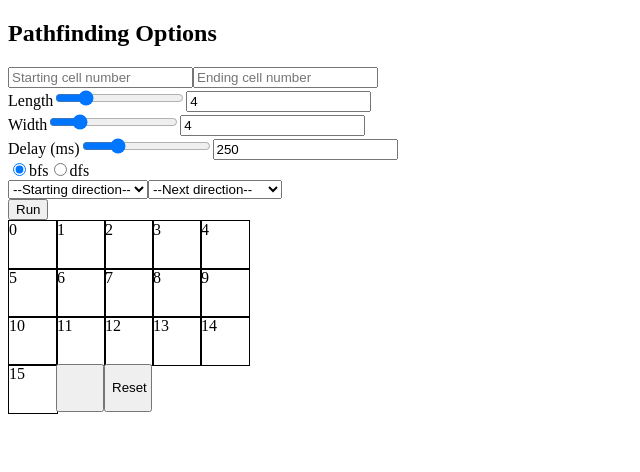
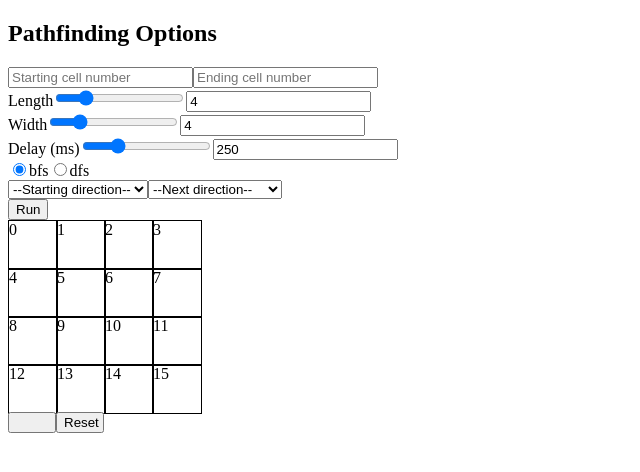
Before and after one commit to devnguy/pathfinder, a Next.js app: page / in a window 1280 px wide. Shown: the top 472 px of the page, without its empty margins (0-640 px from the left). Built offline with nearby package versions, Linux system fonts and the light colour scheme.

Commit message:
dynamic css grid cols/rows

```diff
--- a/components/Grid.js
+++ b/components/Grid.js
@@ -5,8 +5,8 @@ import Cell from './Cell'
 
 const StyledGrid = styled.div`
   display: grid;
-  grid-template-columns: 48px 48px 48px 48px 48px;
-  grid-template-rows: 48px 48px 48px 48px 48px;
+  grid-template-columns: repeat(${(props) => props.width}, 48px);
+  grid-template-rows: repeat(${(props) => props.width}, 48px);
 `
 
 const Grid = ({ length, width }) => {
@@ -109,7 +109,7 @@ const Grid = ({ length, width }) => {
   }
 
   return (
-    <StyledGrid>
+    <StyledGrid length={length} width={width}>
       {graph.map((cell, index) => {
         return <Cell key={index} cell={cell} />
       })}
```
